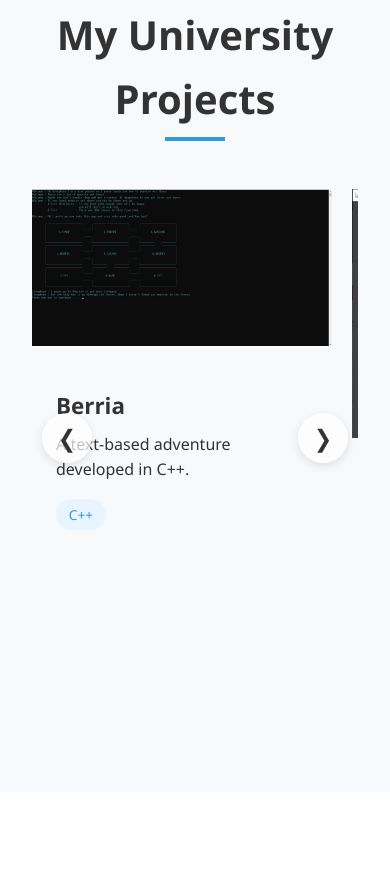
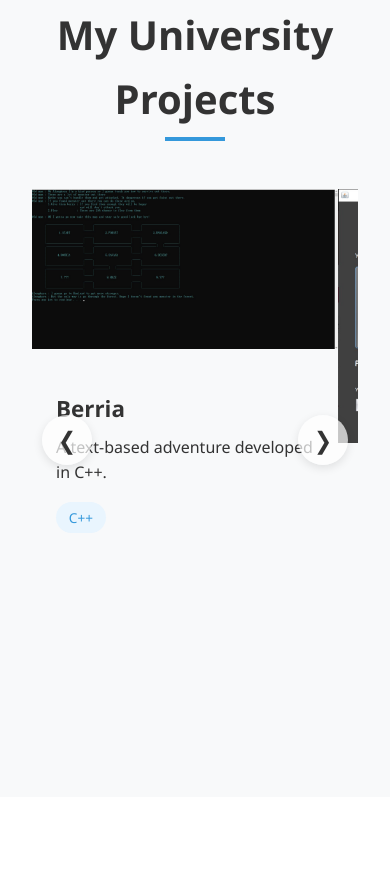
Before and after one commit to Carviaraz/Carviaraz.github.io, a plain HTML site: page index.html in a window 390 px wide. Shown: the part 2642-3527 px from the top of the page. Drawn offline with Linux system fonts and the light colour scheme.

Commit message:
fix mobile Carousal
fix mobile Carousal show 2 items less on mobile

```diff
--- a/index.html
+++ b/index.html
@@ -181,22 +181,29 @@
         .carousel-container,
         .certificate-carousel-container {
             position: relative;
-            max-width: 1000px; /* Set a max width */
+            max-width: 1000px;
             margin: 0 auto;
-            overflow: hidden; /* Prevent extra items from showing */
+            overflow: hidden;
         }
 
         .carousel-track,
         .certificate-carousel-track {
             display: flex;
-            gap: 20px;
-            transition: transform 0.5s ease;
+            transition: transform 0.5s ease-in-out;
         }
 
         .project-card,
         .certificate-card {
-            flex: 0 0 calc(33.333% - 20px); /* Each item takes 1/3 of the visible width */
-            min-width: 300px; /* Prevent items from shrinking too much */
+            flex: 0 0 calc(100% / 3 - 20px); /* Default: 3 items visible */
+            min-width: 300px;
+        }
+
+        /* Mobile: Only 1 item at a time */
+        @media screen and (max-width: 768px) {
+            .project-card,
+            .certificate-card {
+                flex: 0 0 calc(100% - 20px); /* Show 1 item per slide */
+            }
         }
 
         .project-card:hover {
@@ -583,11 +590,22 @@
             const nextButton = document.getElementById(nextId);
             const items = track.children;
             let index = 0;
-            const itemWidth = items[0].offsetWidth + 20; // Includes margin
+
+            // const itemWidth = items[0].offsetWidth + 20; // Includes margin
+
+            function getVisibleItems() {
+                return window.innerWidth <= 768 ? 1 : 3; // 1 item on mobile, 3 on desktop
+            }
 
             function updateCarousel() {
+                const itemWidth = items[0].offsetWidth + 20; // Width including margin
+                const visibleItems = getVisibleItems();
+                const maxIndex = Math.max(0, items.length - visibleItems);
+
+                if (index > maxIndex) index = maxIndex; // Prevent scrolling past last item
                 track.style.transform = `translateX(-${index * itemWidth}px)`;
             }
+
 
             nextButton.addEventListener("click", function () {
                 if (index < items.length - 3) { // Adjust for visible cards
@@ -602,6 +620,11 @@
                     updateCarousel();
                 }
             });
+
+            window.addEventListener("resize", updateCarousel); // Adjust on screen resize
+
+            updateCarousel(); // Set initial position
+
         }
 
         // Create modal container
```
